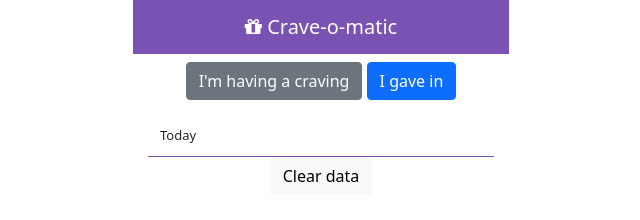
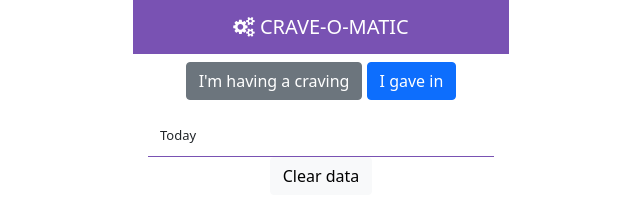
Before and after one commit to newtonian/newtonian.github.io, a plain HTML site: page index.html in a window 1280 px wide. Shown: the full height of the page, 319-959 px from the left. Drawn offline with nearby package versions, Linux system fonts and the light colour scheme.

Commit message:
Update title style

```diff
--- a/index.html
+++ b/index.html
@@ -50,7 +50,7 @@ Short url: http://shorturl.at/gip49
         <div class="container main">
             <div class="row">
                 <div class="col">
-                    <h5 class="title"><i class="fa fa-gift"></i> Crave-o-matic</h5>
+                    <h5 class="title"><i class="fa fa-gears"></i> CRAVE-O-MATIC</h5>
                 </div>
             </div>
             <div class="row">
```
